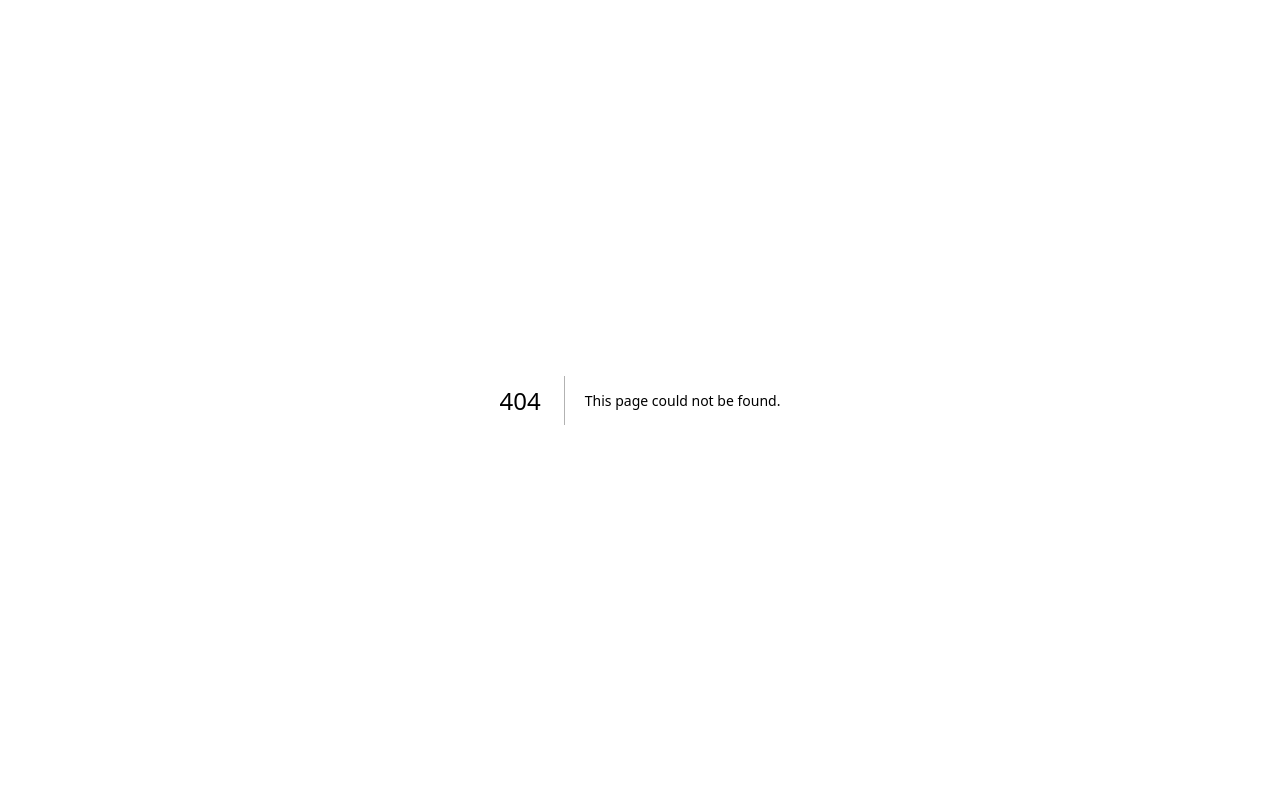
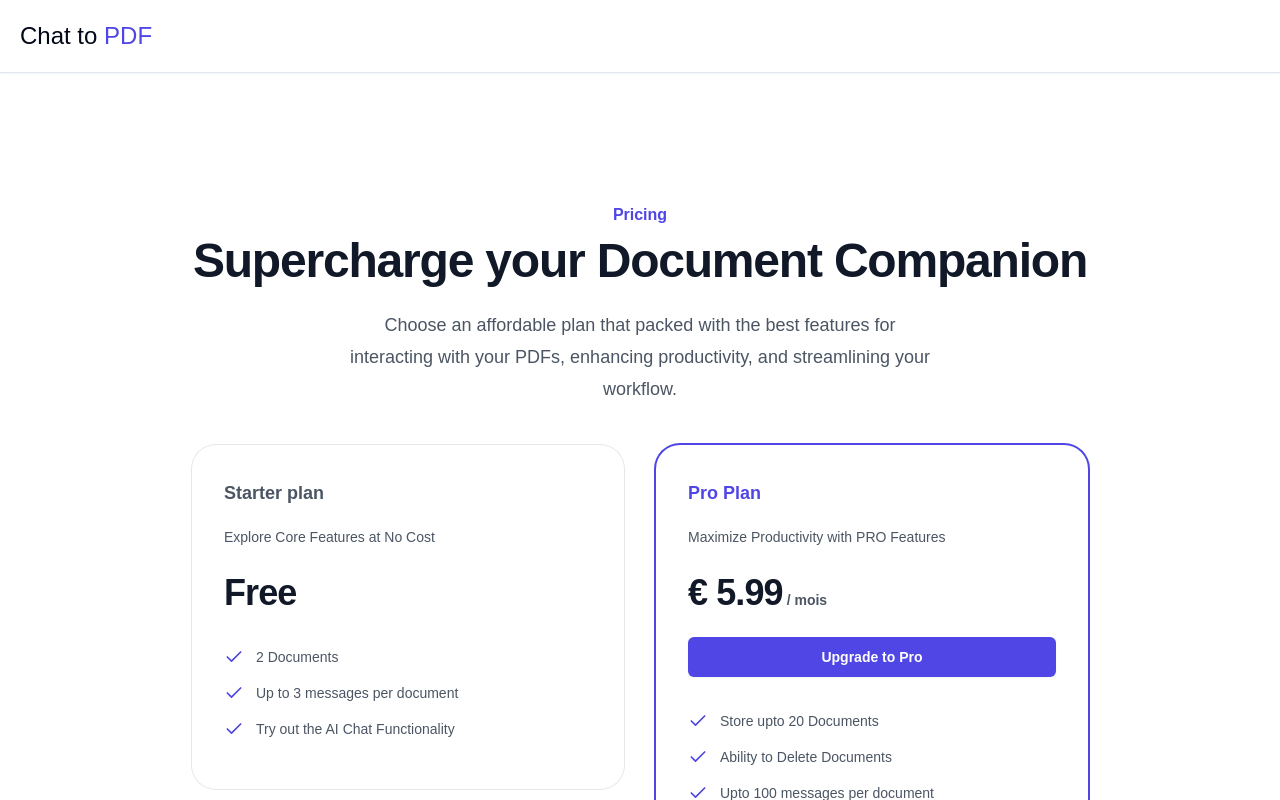
Before and after one commit to AbOky2/PDF_AI_SAAS, a Next.js app: page /dashboard/upgrade in a window 1280 px wide. Before the commit this address had no page. Built offline with nearby package versions, Linux system fonts and the light colour scheme; no server answers.

Commit message:
mise en place payement

```diff
--- /dev/null
+++ b/app/dashboard/upgrade/page.tsx
@@ -0,0 +1,117 @@
+"use client";
+import { Button } from '@/components/ui/button'
+import { useUser } from '@clerk/nextjs';
+import { CheckIcon } from 'lucide-react'
+import { useRouter } from 'next/navigation';
+import React from 'react'
+
+function PricingPage () {
+    const {user} = useUser();
+    const router = useRouter();
+    //Pullin user subscription
+  return (
+    <div>
+        <div className='py-24 sm:py-32'>
+            <div className='max-w-4xl mx-auto text-center'>
+                <h2 className='text-base font-semibold leading-7 text-indigo-600'>
+                    Pricing
+                </h2>
+                <p className='mt-2 text-4xl font-bold tracking-tight text-gray-900 sm:text-5xl'>
+                    Supercharge your Document Companion
+                </p>
+            </div>
+            <p className='mx-auto mt-6 max-w-2xl px-10 text-center text-lg leading-8 text-gray-600'>
+                Choose an affordable plan that packed with the best features for interacting with your PDFs,
+                enhancing productivity, and streamlining your workflow.
+            </p>
+
+            <div className='max-w-md mx-auto mt-10 grid grid-cols-1 md:grid-cols-2 md:max-w-2xl gap-8 lg:max-w-4xl'>
+                {/*FREE*/}
+                <div className='ring-1 ring-gray-200 p-8 h-fit pb-12 rounded-3xl'>
+                    <h3 className='text-lg font-semibold leading-8 text-gray-600'>
+                        Starter plan
+                    </h3>
+                    <p className='mt-4 text-sm leading-6 text-gray-600'>
+                        Explore Core Features at No Cost
+                    </p>
+                    <p className='mt-6 flex items-baseline gap-x-1'>
+                        <span className='text-4xl font-bold tracking-tight text-gray-900'>Free</span>
+                    </p>
+
+                    <ul role='list' className='mt-8 space-y-3 leading-6 text-sm text-gray-600'>
+                        <li className='flex gap-x-3'>
+                                <CheckIcon className='h-6 w-5 flex-none text-indigo-600'/>
+                                2 Documents
+                        </li>
+                        <li className='flex gap-x-3'>
+                                <CheckIcon className='h-6 w-5 flex-none text-indigo-600'/>
+                                Up to 3 messages per document
+                        </li>
+                        <li className='flex gap-x-3'>
+                                <CheckIcon className='h-6 w-5 flex-none text-indigo-600'/>
+                                Try out the AI Chat Functionality
+                        </li>
+
+                    </ul>
+
+                </div>
+
+                {/*PRO*/}
+                <div className='ring-2 ring-indigo-600 p-8  rounded-3xl'>
+                <h3 className='text-lg font-semibold leading-8 text-indigo-600'>
+                        Pro Plan
+                    </h3>
+                    <p className='mt-4 text-sm leading-6 text-gray-600'>
+                        Maximize Productivity with PRO Features
+                    </p>
+
+                    <p className='mt-6 flex items-baseline gap-x-1'>
+                        <span className='text-4xl font-bold tracking-tight text-gray-900'>
+                            € 5.99
+                        </span>
+                        <span className='text-sm font-semibold leading-6 text-gray-600'>
+                            / mois
+                        </span>
+                    </p>
+                    <Button className='bg-indigo-600 w-full text-white shadow-sm hover:bg-indigo-500 mt-6 block rounded-md
+                    px-3 py-2 font-semibold text-center text-sm leading-6 focus-visible:outline focus-visible:outline-2 focus-visible:outline-offset-2 focus-visible:outline-indigo-600'>
+                        Upgrade to Pro
+                    </Button>
+
+                    <ul role='list' className='mt-8 space-y-3 leading-6 text-sm text-gray-600'>
+                        <li className='flex gap-x-3'>
+                                <CheckIcon className='h-6 w-5 flex-none text-indigo-600'/>
+                                Store upto 20 Documents
+                        </li>
+                        <li className='flex gap-x-3'>
+                                <CheckIcon className='h-6 w-5 flex-none text-indigo-600'/>
+                                Ability to Delete Documents
+                        </li>
+                        <li className='flex gap-x-3'>
+                                <CheckIcon className='h-6 w-5 flex-none text-indigo-600'/>
+                                Upto 100 messages per document
+                        </li>
+
+                        <li className='flex gap-x-3'>
+                                <CheckIcon className='h-6 w-5 flex-none text-indigo-600'/>
+                                Full Power AI Chat Functionality with Memory Recall
+                        </li>
+
+                        <li className='flex gap-x-3'>
+                                <CheckIcon className='h-6 w-5 flex-none text-indigo-600'/>
+                                Advanced analytics
+                        </li>
+                        <li className='flex gap-x-3'>
+                                <CheckIcon className='h-6 w-5 flex-none text-indigo-600'/>
+                                24-hour support response time
+                        </li>
+
+                    </ul>
+                </div>
+            </div>
+        </div>
+    </div>
+  )
+}
+
+export default PricingPage
```
